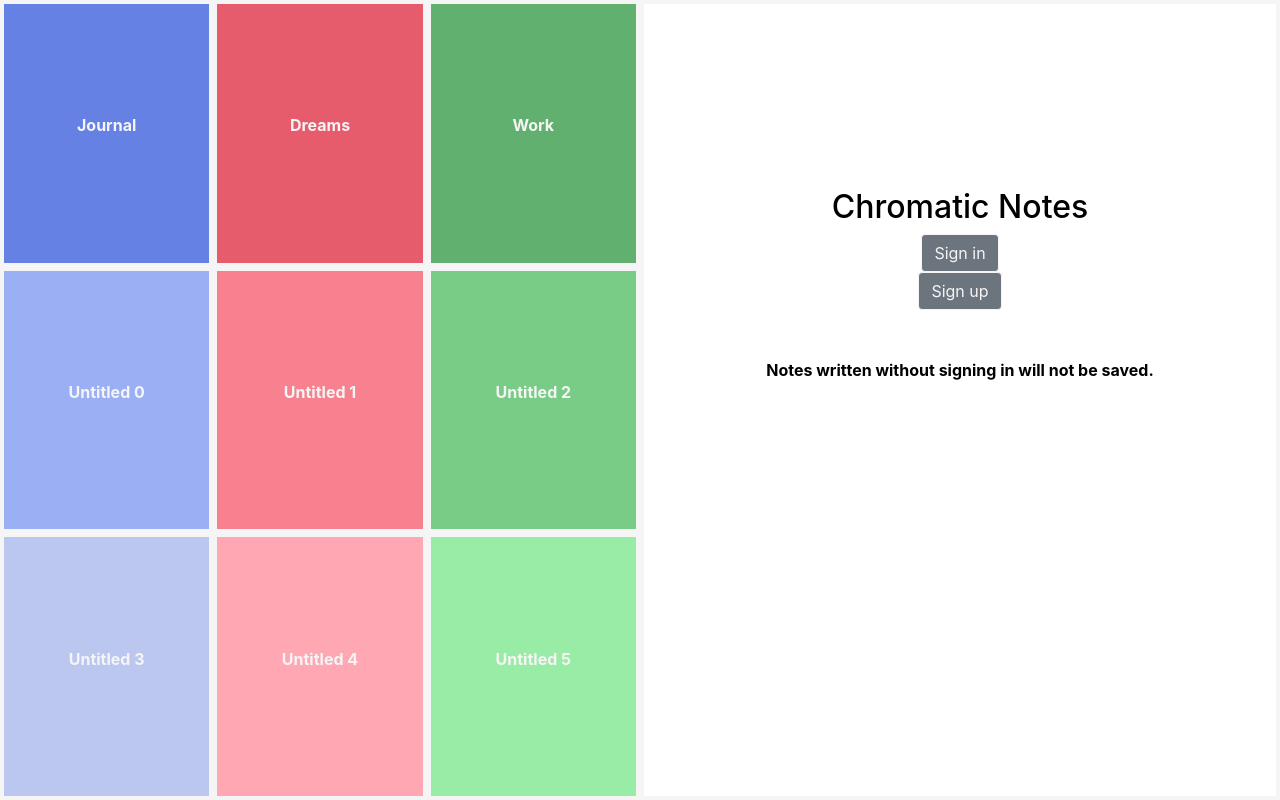
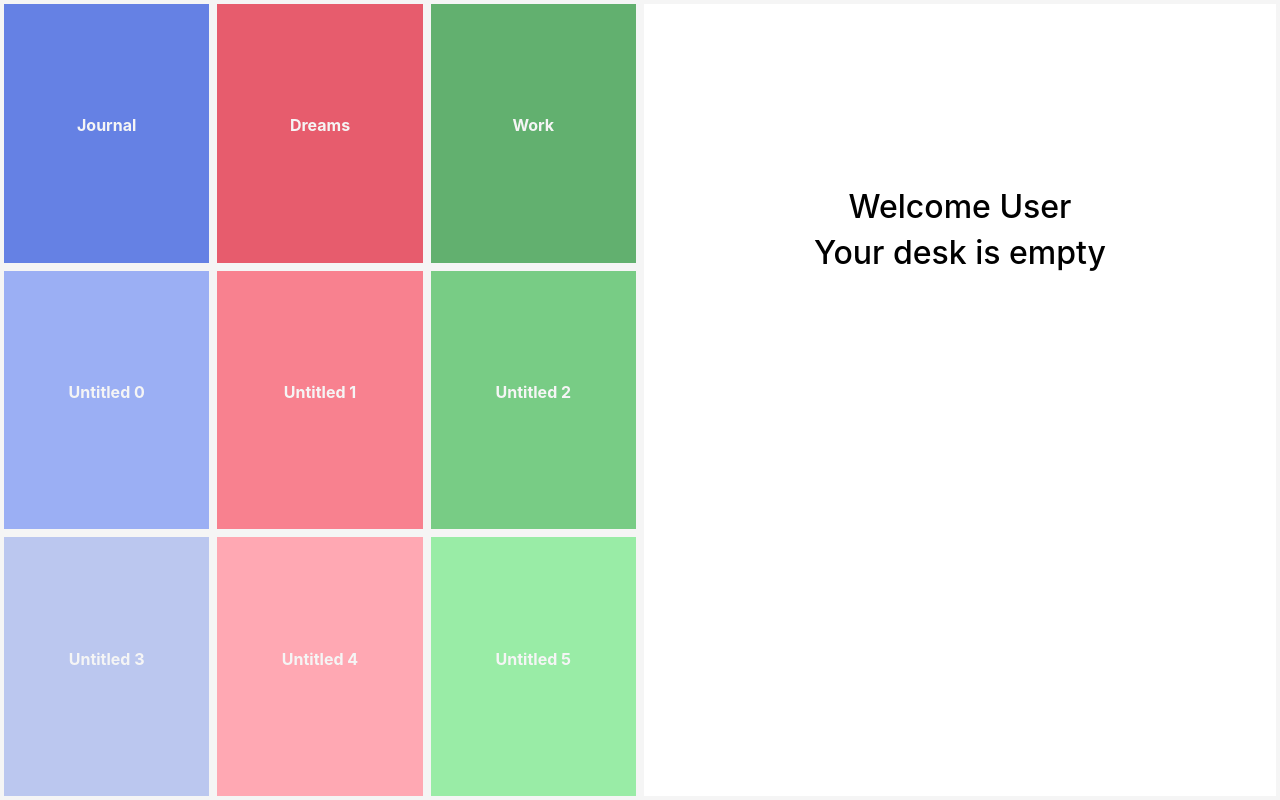
Before and after one commit to theoluyi/chromatic-notes, a React (Create React App) app: page / in a window 1280 px wide. Built offline with nearby package versions, Linux system fonts and the light colour scheme.

Commit message:
fills in SignedInView and adds template ternary for cond rend in app.js

```diff
--- a/src/App.js
+++ b/src/App.js
@@ -68,7 +68,7 @@ function App() {
 
       <div className="col-md-6 no-gutters">
         <div className="right-side">
-            <PleaseSignInView/>
+            {false? <PleaseSignInView/> : <SignedInView/>}
           {/* <TableOfContents /> */}
           {/* <NotePage /> */}
         </div>
--- a/src/Components/PleaseSignInView.js
+++ b/src/Components/PleaseSignInView.js
@@ -18,7 +18,6 @@ const PleaseSignInView = (props) => {
       <Button variant="secondary">Sign up</Button>
       <br />
       <br />
-      <br />
       <p style={{color: 'black'}}>Notes written without signing in will not be saved.</p>
     </div>
   );
--- a/src/Components/SignedInView.js
+++ b/src/Components/SignedInView.js
@@ -3,8 +3,16 @@ import React from "react";
 
 const SignedInView = (props) => {
   return (
-    <div className="notebook-card" id={props.color}>
-      <p>{props.name}</p>
+    <div>
+      <br />
+      <br />
+      <br />
+      <br />
+      <br />
+      <br />
+      <br />
+      <h2 style={{color: 'black'}}>Welcome User</h2>
+      <h2 style={{color: 'black'}}>Your desk is empty</h2>
     </div>
   );
 };
```
